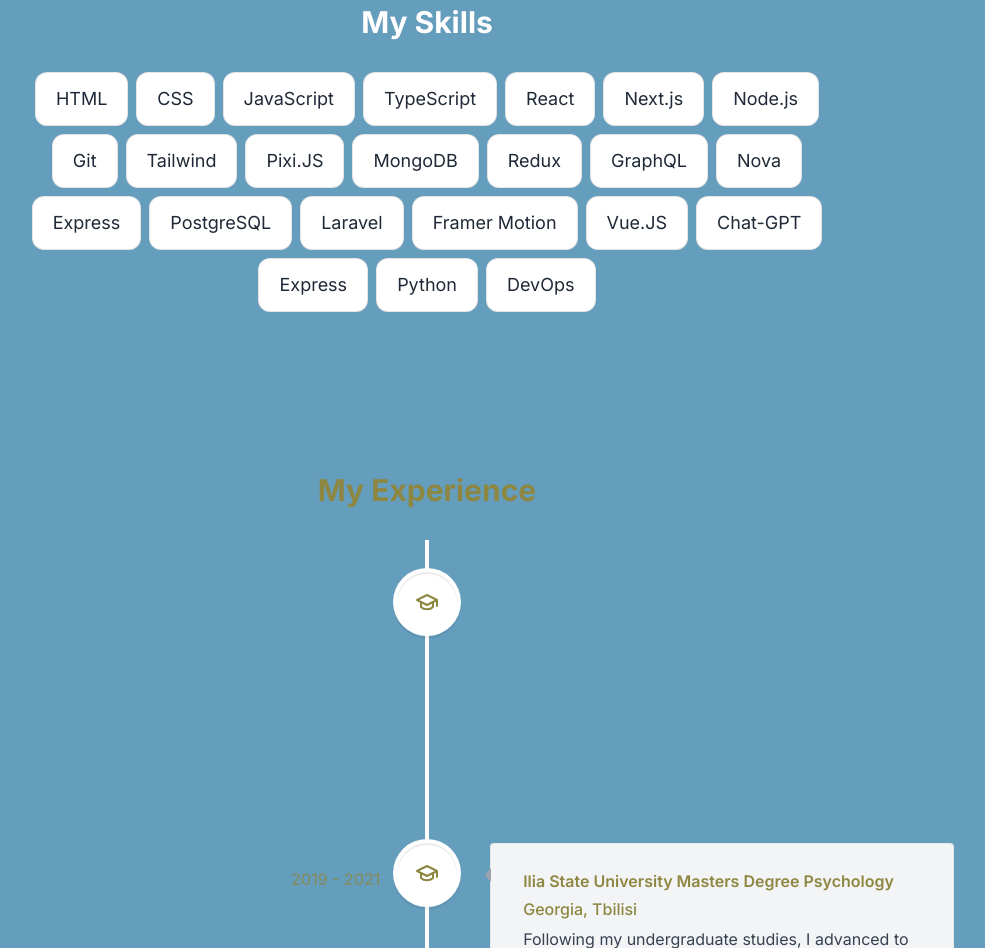
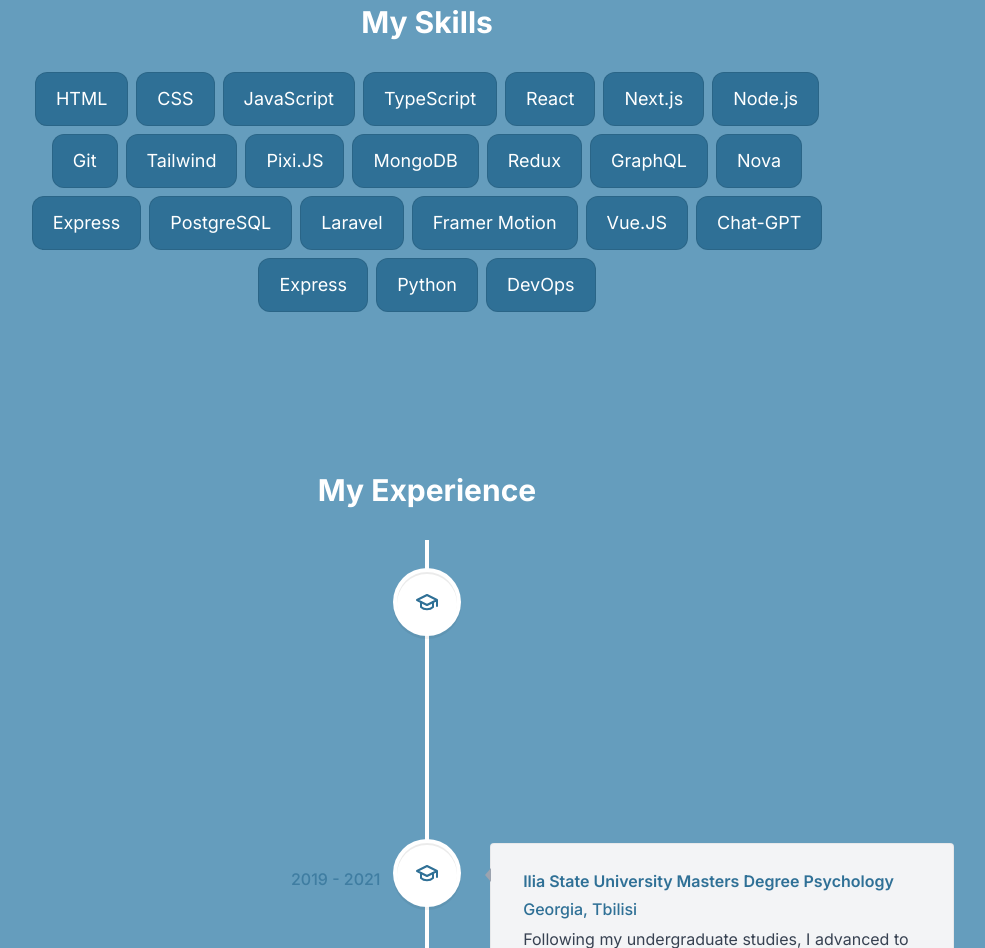
Before and after one commit to IkaMastera/iraklas-portfolio-next.js, a Next.js app: page / in a window 1280 px wide. Shown: the part 3160-4108 px from the top of the page, without its empty margins (213-1198 px from the left). Built offline with nearby package versions, Linux system fonts and the light colour scheme; no server answers.

Commit message:
refactor: experience,footer,projects,skills colors
for some better visuals

```diff
--- a/components/experience.tsx
+++ b/components/experience.tsx
@@ -64,9 +64,13 @@
     <section
       ref={ref}
       id="experience"
-      className="mb-28 max-w-[75rem] scroll-mt-28 text-center leading-8 sm:mb-40 text-[#8D8741]"
+      className="mb-28 max-w-[75rem] scroll-mt-28 text-center leading-8 sm:mb-40 text-[#2f7096]"
     >
-      <SectionHeading>My Experience</SectionHeading>
+      <SectionHeading>
+        <>
+          <div className="text-white">My Experience</div>
+        </>
+      </SectionHeading>
       <VerticalTimeline
         lineColor={theme === "light" ? "#ffffff" : "rgba(255, 255, 255, 0.2)"}
       >
--- a/components/footer.tsx
+++ b/components/footer.tsx
@@ -2,7 +2,7 @@
 
 export default function Footer() {
   return (
-    <footer className="mb-10 px-4 text-center text-gray-500">
+    <footer className="mb-10 px-4 text-center text-[#706b33]">
       <small className="mb-2 text-xs block">
         &copy; 2030 Irakli. All Rights Reserved.
       </small>
--- a/components/projects.tsx
+++ b/components/projects.tsx
@@ -11,7 +11,11 @@
 
   return (
     <section id="projects" className="scroll-mt-28 mb-28" ref={ref}>
-      <SectionHeading>My Projects</SectionHeading>
+      <SectionHeading>
+        <>
+          <div className="text-white">My Projects</div>
+        </>
+      </SectionHeading>
       <div>
         {projectsData.map((project, index) => (
           <React.Fragment key={index}>
--- a/components/skills.tsx
+++ b/components/skills.tsx
@@ -33,7 +33,7 @@
       <ul className="flex flex-wrap justify-center gap-2 text-lg text-gray-800">
         {skillsData.map((skill, index) => (
           <motion.li
-            className="bg-white borderBlack rounded-xl px-5 py-3 dark:bg-white/10 dark:text-white/80"
+            className="bg-[#2f7096] borderBlack rounded-xl px-5 py-3 text-white dark:bg-white/10 dark:text-white/80"
             key={index}
             variants={fadeInAnimationVariants}
             initial="initial"
```
